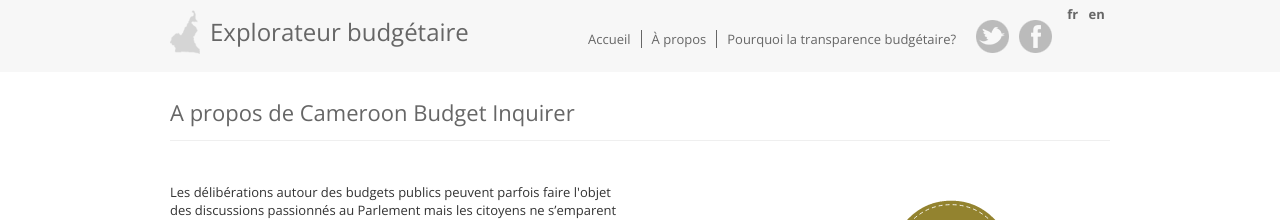
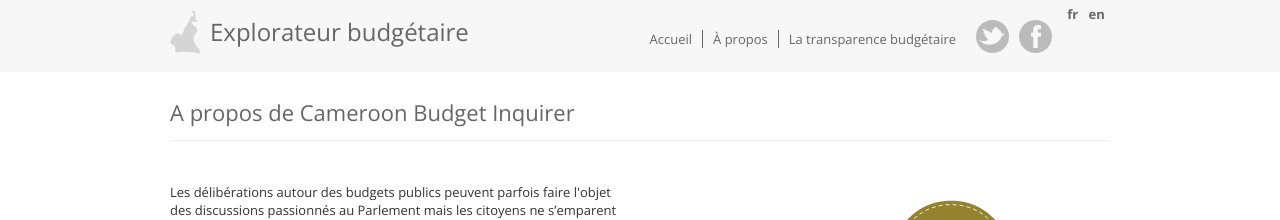
Before and after one commit to openspending/cameroon.openspending.org, a Jekyll site: the page built from fr/about.html, in a window 1280 px wide. Shown: the top 220 px of the page. Built offline with Jekyll 4.4.1, drawn with Linux system fonts in a browser that asks for light colours; nearby versions of some CDN libraries.

Commit message:
Changed La transpanrence budgétaire

```diff
--- a/_config.yml
+++ b/_config.yml
@@ -27,7 +27,7 @@
     title: "Explorateur budgétaire"
     home: "Accueil"
     about: "À propos "
-    why: "Pourquoi la transparence budgétaire?"
+    why: "La transparence budgétaire"
     nationalbudget: "Budget public d'investissement"
     nwbudget: "Budget régional d'investissement"
     transparencyindex: "Indice de transparence"
```
